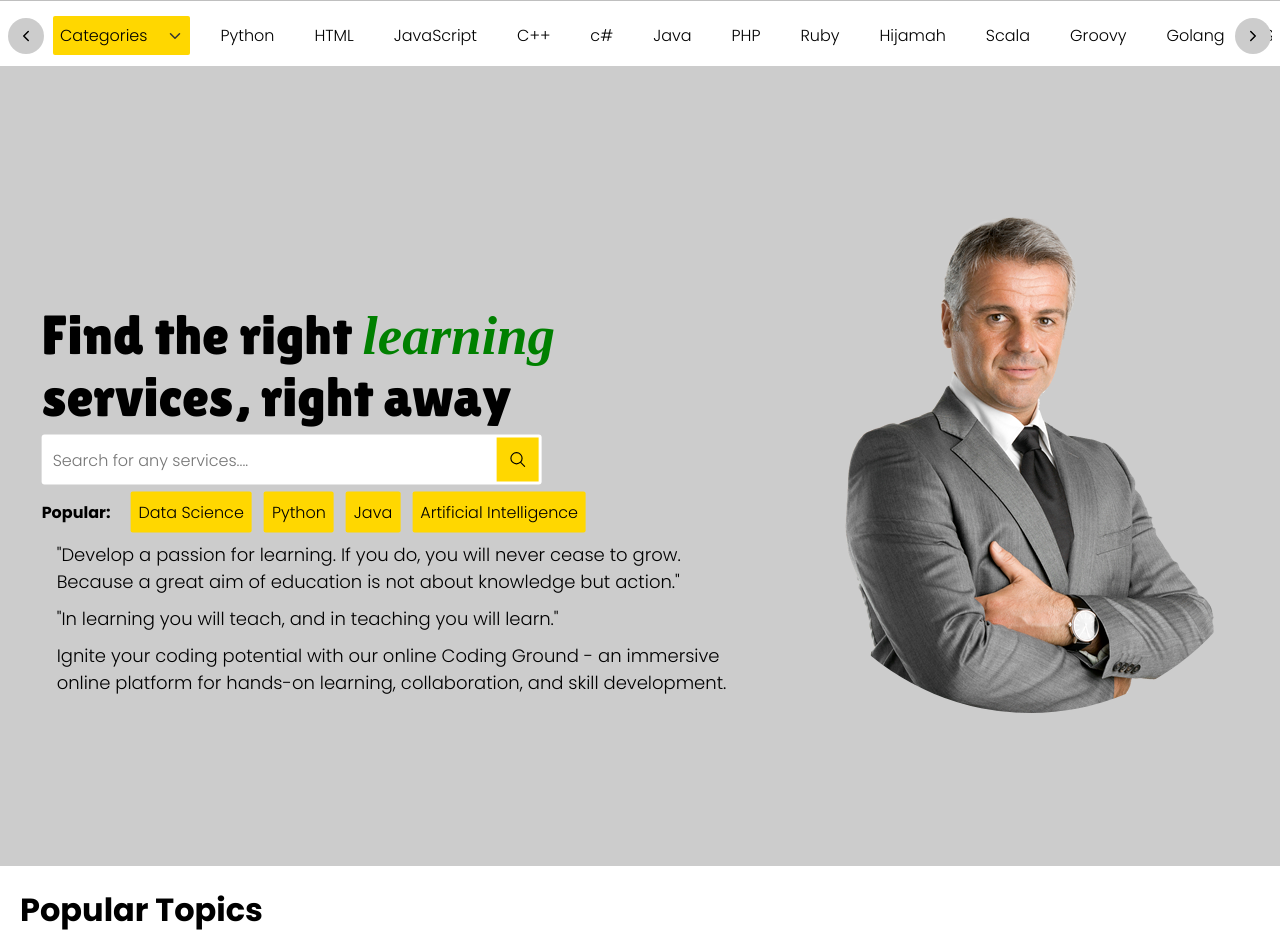
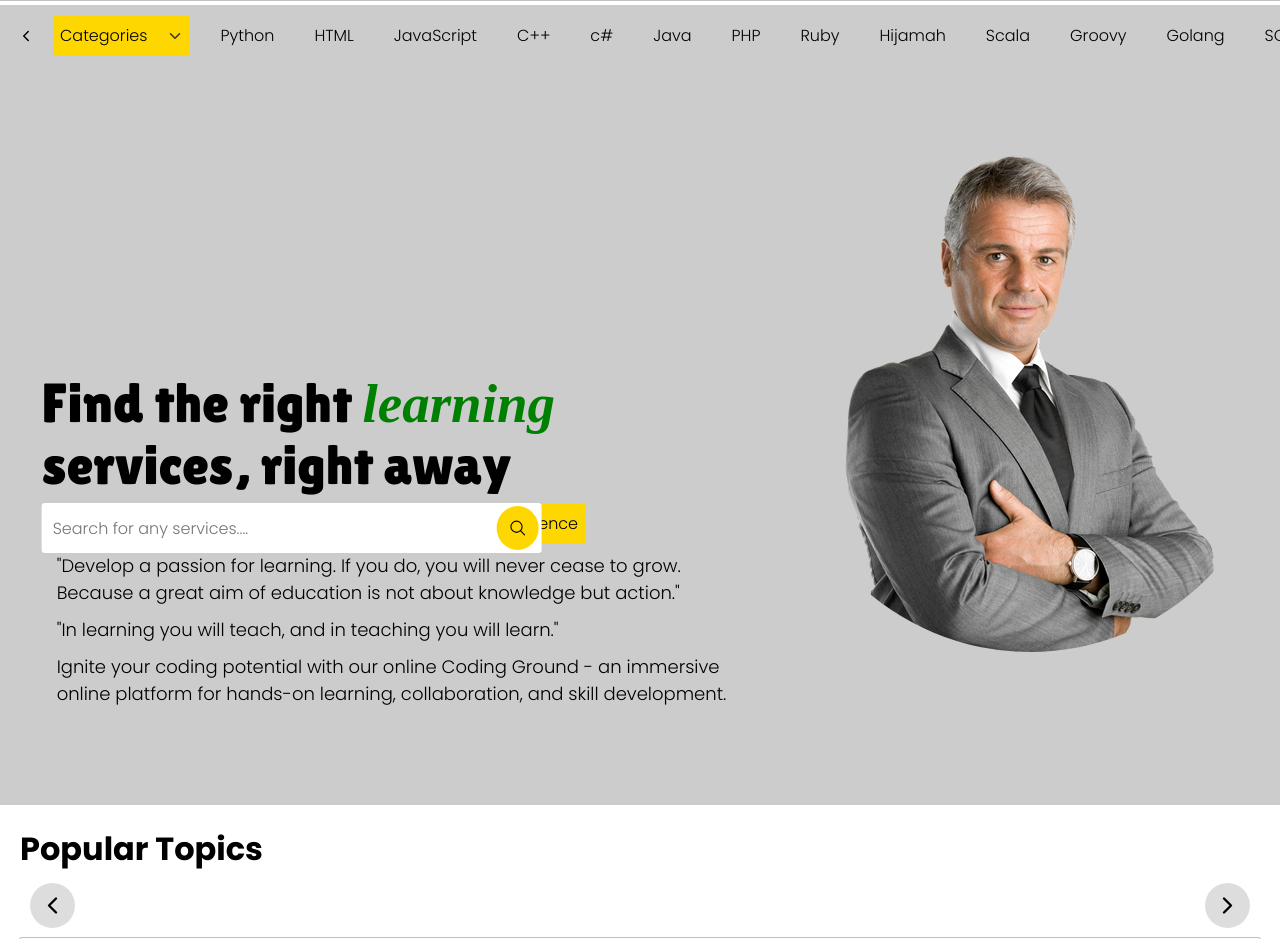
Before and after one commit to Herdham/QuickHub, a Django app: page / in a window 1280 px wide. Shown: the part 55-994 px from the top of the page. Run offline with Django 5.2, Linux system fonts and the light colour scheme; some libraries are stand-ins or nearby versions; some web fonts are replaced.

Commit message:
more changes

```diff
--- a/productionfiles/style/main.css
+++ b/productionfiles/style/main.css
@@ -349,7 +349,7 @@
     align-items: center;
     justify-content: space-between;
     padding: 8px;
-    position: relative;
+    position: fixed;
 }
 
 .allmainpage main .carousel .scrollBtn{
@@ -463,6 +463,8 @@
     margin-bottom: 7px;
     width: 100%;
     display: none;
+    position: fixed;
+    z-index: 8;
 }
 
 .allmainpage main .search_box input{
@@ -480,6 +482,7 @@
     padding: 12px;
     font-size: 20px;
     font-weight: 900;
+    border-radius: 50%;
 }
 
 .allmainpage main .search_box #cancle_btn{
@@ -502,7 +505,7 @@
 }
 
 .allmainpage main .maincontainer .mainheading{
-    top: 70%;
+    top: 75%;
     left: 30%;
     position: absolute;
     transform: translate(-50%, -50%);
```
Also changed, not shown: QuickApp/static/style/main.css (+5 -2 lines).
